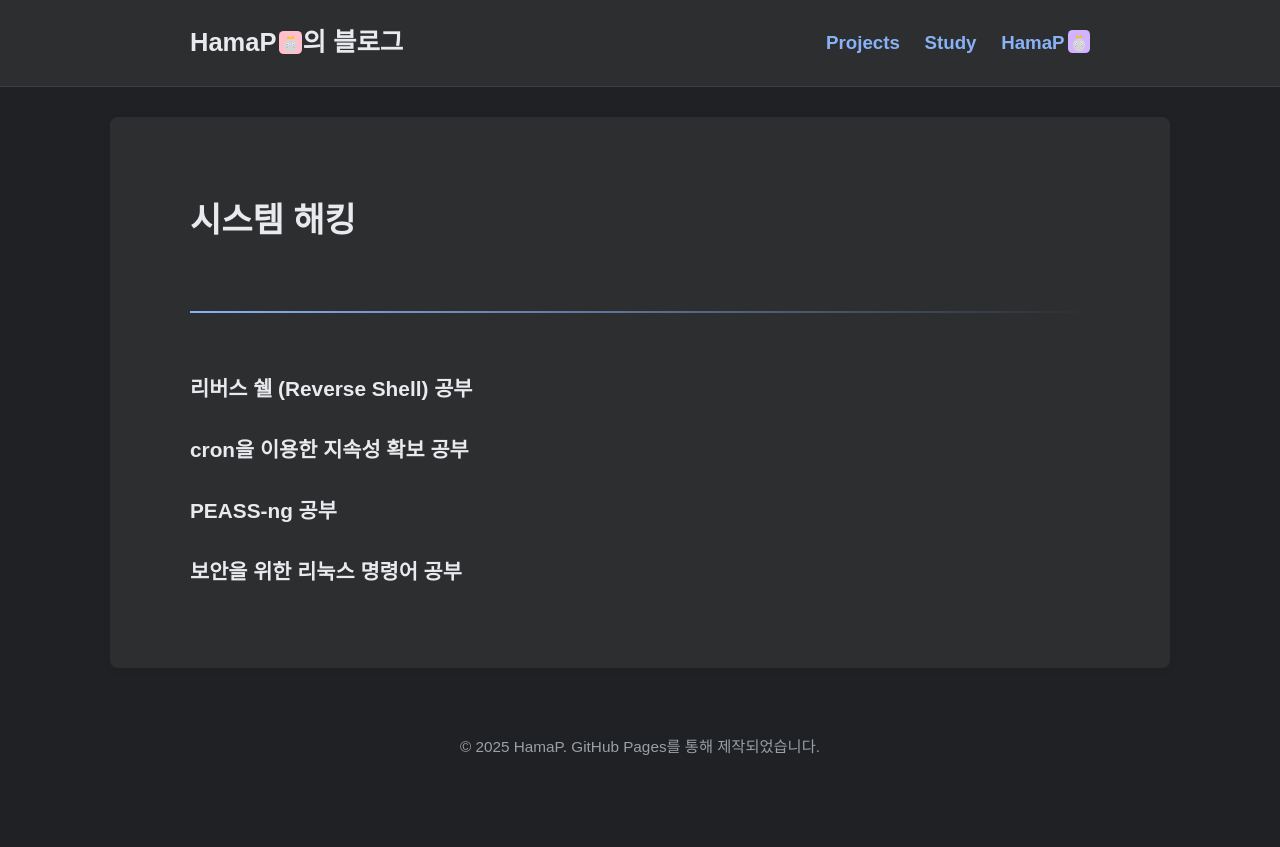
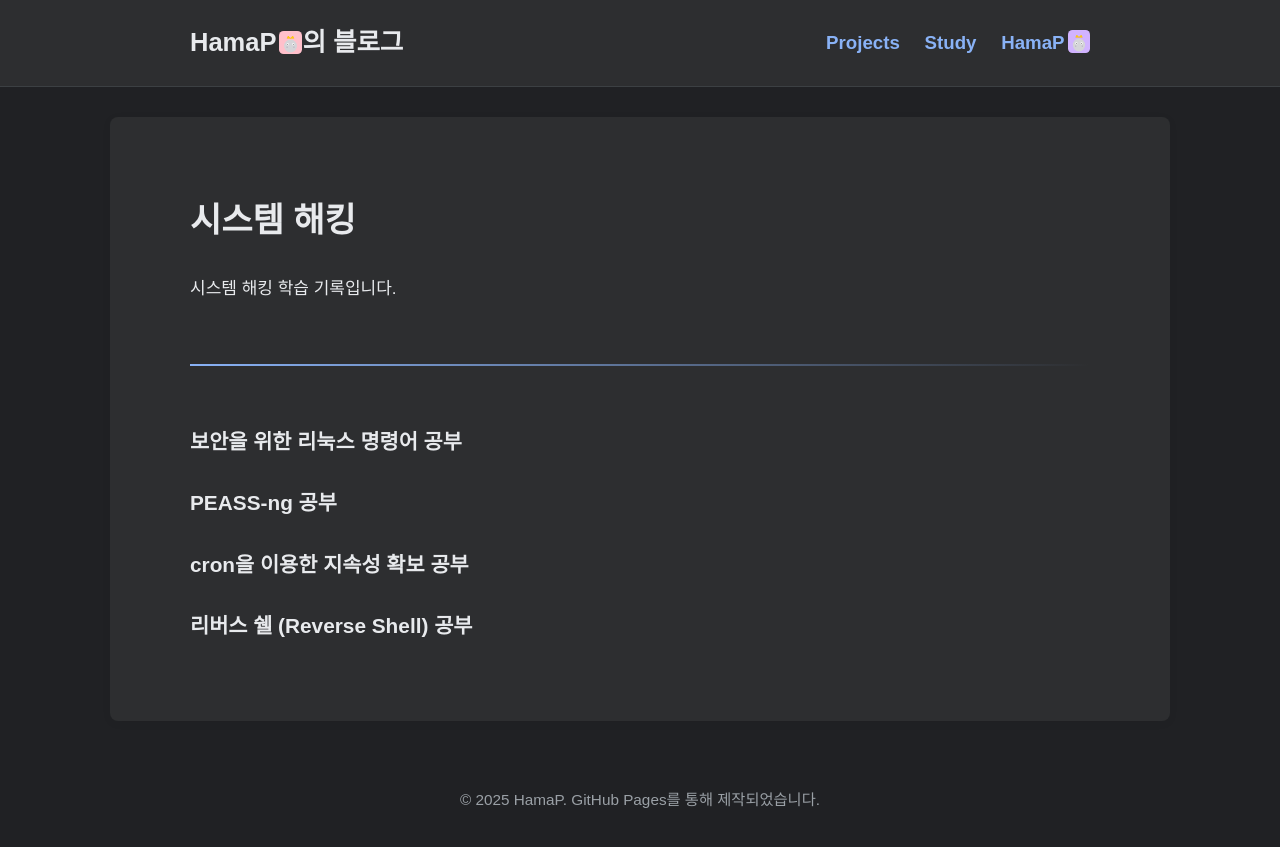
Before and after one commit to HamaP0/HamaP0.github.io, a Jekyll site: the page built from category/시스템해킹.html, in a window 1280 px wide. Shown: the top 847 px of the page. Built offline with Jekyll 4.4.1, drawn with Linux system fonts in a browser that asks for light colours; some web fonts are replaced.

Commit message:
Update 시스템해킹.html

```diff
--- a/category/시스템해킹.html
+++ b/category/시스템해킹.html
@@ -3,22 +3,14 @@ layout: default
 title: 시스템 해킹
 category: 시스템 해킹
 ---
-
 <h1>{{ page.category }}</h1>
+<p>시스템 해킹 학습 기록입니다.</p>
 <hr>
-
-{% assign category_posts = site.posts
-   | where_exp: "post", "post.categories contains page.category"
-   | sort: "date"
-   | reverse %}
+{% assign category_posts = site.posts | where_exp: "post", "post.categories contains page.category" | sort: "date" %}
 <ul class="post-list">
   {% for post in category_posts %}
     <li>
-      <h2>
-        <a class="post-link" href="{{ post.url | relative_url }}">
-          {{ post.title }}
-        </a>
-      </h2>
+      <h2><a class="post-link" href="{{ post.url | relative_url }}">{{ post.title }}</a></h2>
     </li>
   {% endfor %}
 </ul>
```
